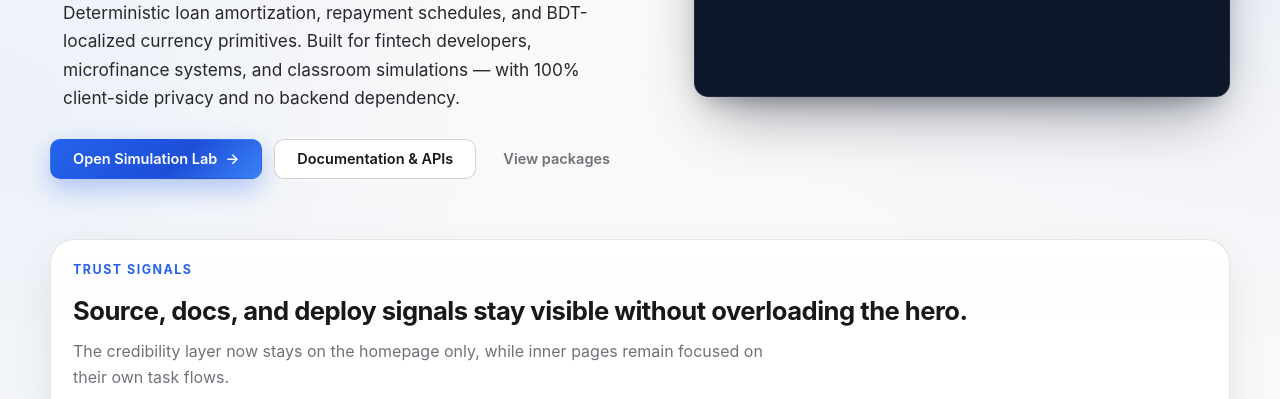
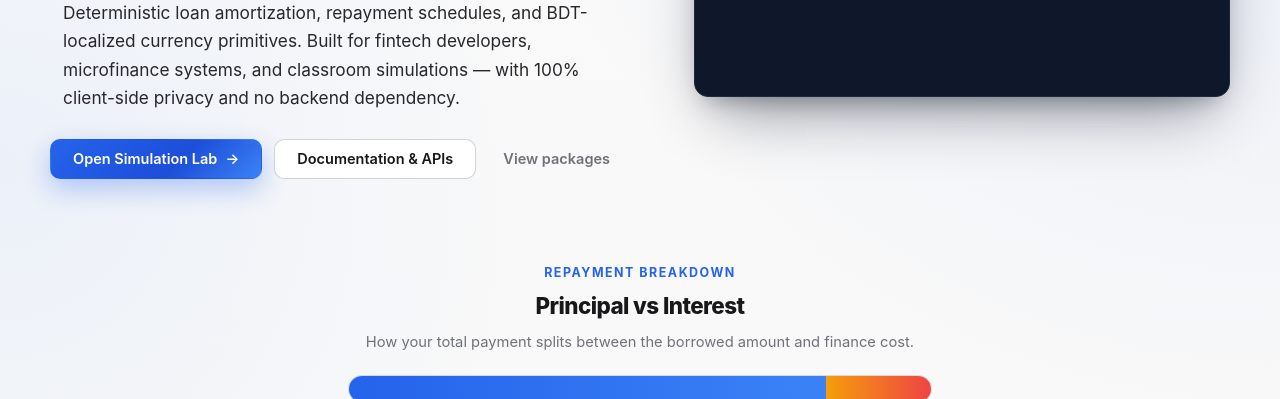
Before and after one commit to gmrafi/FinEngine, a website with bundled scripts: page index.html in a window 1280 px wide. Shown: the part 421-820 px from the top of the page. Built offline with nearby package versions, Linux system fonts and the light colour scheme.

Commit message:
feat: add principal vs interest ratio bar animation

```diff
--- a/assets/js/main.js
+++ b/assets/js/main.js
@@ -7,6 +7,7 @@ import { initCounters } from './modules/counters.js';
 import { initPackageExplorer } from './modules/packages.js';
 import { initCalculator } from './modules/calculator.js';
 import { initTerminalMorph } from './modules/terminal-morph.js';
+import { initRatioBar } from './modules/ratio-bar.js';
 import { initCopyButtons } from './modules/copy.js';
 import { initCodeCopy } from './modules/code-copy.js';
 import { initHeroTabs } from './modules/hero-tabs.js';
@@ -21,6 +22,7 @@ document.addEventListener('DOMContentLoaded', () => {
   initPackageExplorer();
   initCalculator();
   initTerminalMorph();
+  initRatioBar();
   initCopyButtons();
   initCodeCopy();
   initHeroTabs();
--- /dev/null
+++ b/assets/js/modules/ratio-bar.js
@@ -0,0 +1,54 @@
+export function initRatioBar() {
+  const cards = document.querySelectorAll('.ratio-card');
+  if (!cards.length) return;
+
+  const prefersReduced = window.matchMedia('(prefers-reduced-motion: reduce)');
+
+  function animateValue(el, target, duration) {
+    const prefix = el.dataset.prefix || '';
+    const suffix = el.dataset.suffix || '';
+    const decimals = Number(el.dataset.decimals || 0);
+    const start = performance.now();
+    function tick(now) {
+      const progress = Math.min((now - start) / duration, 1);
+      const eased = 1 - Math.pow(1 - progress, 3);
+      const value = Math.round(target * eased);
+      el.textContent = `${prefix}${value.toLocaleString('en-US', { minimumFractionDigits: decimals, maximumFractionDigits: decimals })}${suffix}`;
+      if (progress < 1) requestAnimationFrame(tick);
+    }
+    requestAnimationFrame(tick);
+  }
+
+  const observer = new IntersectionObserver((entries) => {
+    entries.forEach((entry) => {
+      if (!entry.isIntersecting) return;
+      const card = entry.target;
+      const bar = card.querySelector('.ratio-bar');
+      if (!bar) return;
+
+      const segments = bar.querySelectorAll('.ratio-bar-segment');
+      segments.forEach((seg) => {
+        const width = seg.dataset.width;
+        if (!width) return;
+        seg.style.setProperty('--target-width', `${width}%`);
+        if (prefersReduced.matches) {
+          seg.classList.add('is-animated');
+        } else {
+          requestAnimationFrame(() => seg.classList.add('is-animated'));
+        }
+      });
+
+      const delay = prefersReduced.matches ? 0 : 600;
+      setTimeout(() => {
+        card.querySelectorAll('[data-animate-value]').forEach((el) => {
+          const target = Number(el.dataset.animateValue || 0);
+          animateValue(el, target, 1000);
+        });
+      }, delay);
+
+      observer.unobserve(card);
+    });
+  }, { threshold: 0.3 });
+
+  cards.forEach((card) => observer.observe(card));
+}
--- a/index.html
+++ b/index.html
@@ -117,6 +117,37 @@
       </div>
     </section>
 
+    <section class="section shell ratio-section">
+      <div class="ratio-card" data-reveal>
+        <div class="ratio-head">
+          <span class="eyebrow eyebrow-blue">Repayment breakdown</span>
+          <h2>Principal vs Interest</h2>
+          <p>How your total payment splits between the borrowed amount and finance cost.</p>
+        </div>
+        <div class="ratio-bar" role="img" aria-label="Principal 82 percent, Interest 18 percent">
+          <div class="ratio-bar-segment ratio-bar-principal" data-width="82"></div>
+          <div class="ratio-bar-segment ratio-bar-interest" data-width="18"></div>
+        </div>
+        <div class="ratio-legend">
+          <div class="ratio-legend-item">
+            <span class="ratio-legend-dot" style="background:var(--blue)"></span>
+            <span class="ratio-legend-label">Principal</span>
+            <span class="ratio-legend-value" data-animate-value="500000" data-prefix="BDT " data-decimals="0">BDT 0</span>
+          </div>
+          <div class="ratio-legend-item">
+            <span class="ratio-legend-dot" style="background:var(--amber)"></span>
+            <span class="ratio-legend-label">Interest</span>
+            <span class="ratio-legend-value" data-animate-value="110835" data-prefix="BDT " data-decimals="0">BDT 0</span>
+          </div>
+          <div class="ratio-legend-item">
+            <span class="ratio-legend-dot" style="background:var(--emerald)"></span>
+            <span class="ratio-legend-label">Total</span>
+            <span class="ratio-legend-value" data-animate-value="610835" data-prefix="BDT " data-decimals="0">BDT 0</span>
+          </div>
+        </div>
+      </div>
+    </section>
+
     <div data-social-proof></div>
 
     <section class="section shell">
--- a/styles.css
+++ b/styles.css
@@ -2381,3 +2381,74 @@ html[data-theme='light'] .field-error { color: #dc2626; }
   .hero-headline { max-width: 17ch; }
   .hero-lede { max-width: 52ch; }
 }
+
+/* === Animation 2: Principal vs Interest Ratio Bar === */
+.ratio-section { padding-top: 0; }
+.ratio-card {
+  padding: 28px;
+  max-width: 640px;
+  margin: 0 auto;
+}
+.ratio-head { margin-bottom: 20px; text-align: center; }
+.ratio-head h2 {
+  margin: 4px 0 6px;
+  font-size: 1.4rem;
+  font-weight: 800;
+  letter-spacing: -0.025em;
+}
+.ratio-head p {
+  margin: 0;
+  color: var(--muted);
+  font-size: 0.92rem;
+}
+.ratio-bar {
+  display: flex;
+  height: 28px;
+  border-radius: 14px;
+  overflow: hidden;
+  background: var(--panel-soft);
+  border: 1px solid var(--line);
+}
+.ratio-bar-segment {
+  height: 100%;
+  width: 0%;
+  transition: width 1.2s cubic-bezier(0.22, 1, 0.36, 1);
+  display: flex;
+  align-items: center;
+  justify-content: center;
+  font-size: 11px;
+  font-weight: 700;
+  color: #fff;
+  white-space: nowrap;
+  overflow: hidden;
+}
+.ratio-bar-segment.ratio-bar-principal {
+  background: linear-gradient(90deg, var(--blue), var(--cyan));
+}
+.ratio-bar-segment.ratio-bar-interest {
+  background: linear-gradient(90deg, var(--amber), var(--rose));
+}
+.ratio-bar-segment.is-animated { width: var(--target-width); }
+.ratio-legend {
+  display: flex;
+  gap: 20px;
+  margin-top: 14px;
+  flex-wrap: wrap;
+  justify-content: center;
+}
+.ratio-legend-item {
+  display: flex;
+  align-items: center;
+  gap: 6px;
+  font-size: 0.88rem;
+}
+.ratio-legend-dot {
+  width: 8px; height: 8px;
+  border-radius: 50%;
+  flex-shrink: 0;
+}
+.ratio-legend-label { color: var(--muted); }
+.ratio-legend-value { font-weight: 700; color: var(--text); }
+@media (prefers-reduced-motion: reduce) {
+  .ratio-bar-segment { transition: none !important; }
+}
```
